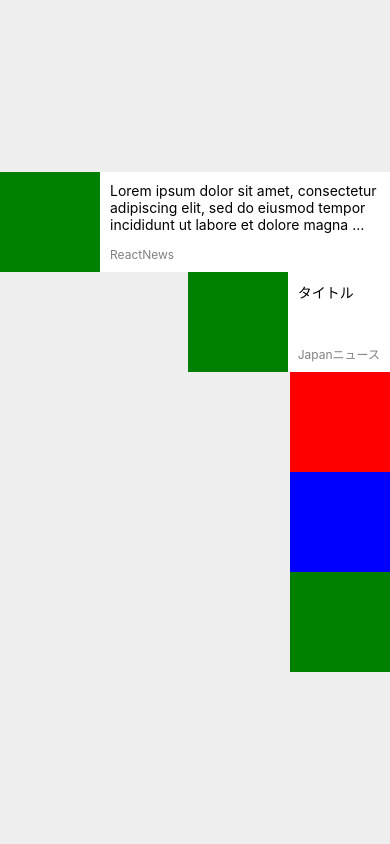
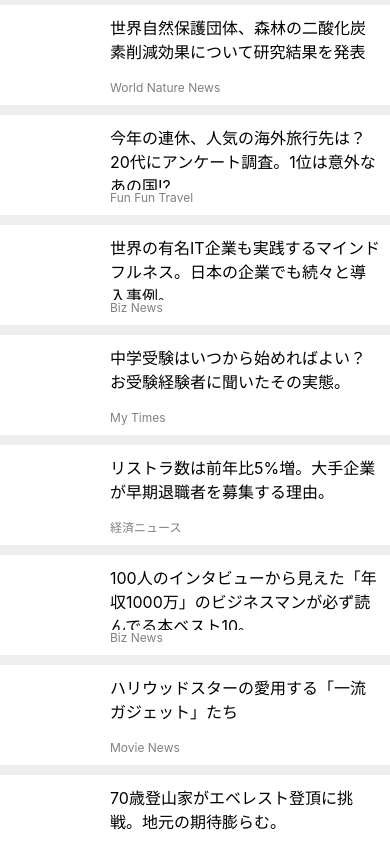
Before and after one commit to nonoshtia4/news-app-v2, a React Native app in the folder news-app/: screen / in a window 390 px wide. Shown: the top 844 px of the page. Built offline with nearby package versions, Linux system fonts and the light colour scheme.

Commit message:
import dummy datas

```diff
--- a/news-app/App.js
+++ b/news-app/App.js
@@ -1,24 +1,23 @@
 import { StatusBar } from "expo-status-bar";
 import { StyleSheet, Image, View, Text, SafeAreaView } from "react-native";
 import { ListItem } from "./components/ListItem";
+import articles from "./dummies/articles";
 
 export default function App() {
+  const items = articles.map((article, index) => {
+    return (
+      <ListItem
+        imamgeUrl={article.urlToImage}
+        title={article.title}
+        author={article.author}
+        key={index.toString()}
+      />
+    );
+  });
   return (
     <View style={styles.container}>
-      <ListItem
-        imamgeUrl="https://picsum.photos/id/10/300/300"
-        title="Lorem ipsum dolor sit amet, consectetur adipiscing elit, sed do eiusmod tempor incididunt ut labore et dolore magna aliqua."
-        author="ReactNews"
-      />
-      <ListItem
-        imamgeUrl="https://picsum.photos/id/20/300/300"
-        title="タイトル"
-        author="Japanニュース"
-      />
+      {items}
       <StatusBar style="auto" />
-      <View style={[styles.box, { backgroundColor: "red" }]} />
-      <View style={[styles.box, { backgroundColor: "blue" }]} />
-      <View style={[styles.box, { backgroundColor: "green" }]} />
     </View>
   );
 }
@@ -27,9 +26,9 @@ const styles = StyleSheet.create({
   container: {
     flex: 1,
     flexDirection: "column",
+    alignItems: "center",
+    justifyContent: "space-around",
     backgroundColor: "#eee",
-    alignItems: "flex-end",
-    justifyContent: "center",
   },
   box: {
     width: 100,
--- a/news-app/components/ListItem.js
+++ b/news-app/components/ListItem.js
@@ -1,4 +1,4 @@
-import { StyleSheet, Image, View, Text } from "react-native";
+import { StyleSheet, Image, View, Text, TouchableOpacity } from "react-native";
 
 /**
  *
@@ -9,36 +9,32 @@ import { StyleSheet, Image, View, Text } from "react-native";
  * } props
  * @returns
  */
-export const ListItem = (props) => {
+export const ListItem = ({ imageUrl, title, author, onPress }) => {
   return (
-    <View style={styles.itemContainer}>
+    <TouchableOpacity style={styles.itemContainer} onPress={onPress}>
       <View style={styles.leftContainer}>
-        <Image style={{ width: 100, height: 100 }} source={{ uri: props.imageUrl }} />
+        {!!imageUrl && <Image style={{ width: 100, height: 100 }} source={{ uri: imageUrl }} />}
       </View>
       <View style={styles.rightContainer}>
-        <Text numberOfLines={3}>{props.title}</Text>
-        <Text style={styles.subText}>{props.author}</Text>
+        <Text numberOfLines={3} style={styles.text}>
+          {title}
+        </Text>
+        <Text style={styles.subText}>{author}</Text>
       </View>
-    </View>
+    </TouchableOpacity>
   );
 };
 
 const styles = StyleSheet.create({
-  container: {
-    flex: 1,
-    backgroundColor: "#eee",
-    alignItems: "center",
-    justifyContent: "center",
-  },
   itemContainer: {
     height: 100,
-    widtth: "100%",
+    width: "100%",
     flexDirection: "row",
-    backgroundColor: "white",
+    backgroundColor: "#fff",
+    marginVertical: 5,
   },
   leftContainer: {
     width: 100,
-    backgroundColor: "green",
   },
   rightContainer: {
     flex: 1,
@@ -47,8 +43,6 @@ const styles = StyleSheet.create({
   },
   text: {
     fontSize: 16,
-    marginBottom: 8,
-    fontWeight: "bold",
   },
   subText: {
     fontSize: 12,
--- /dev/null
+++ b/news-app/dummies/articles.json
@@ -0,0 +1,62 @@
+[
+  {
+    "author": "World Nature News",
+    "title": "世界自然保護団体、森林の二酸化炭素削減効果について研究結果を発表",
+    "urlToImage": "https://picsum.photos/id/10/200/200",
+    "publishedAt": "2019-05-22T06:14:23Z"
+  },
+  {
+    "author": "Fun Fun Travel",
+    "title": "今年の連休、人気の海外旅行先は？20代にアンケート調査。1位は意外なあの国!?",
+    "urlToImage": "https://picsum.photos/id/13/200/200",
+    "publishedAt": "2019-05-22T05:42:23Z"
+  },
+  {
+    "author": "Biz News",
+    "title": "世界の有名IT企業も実践するマインドフルネス。日本の企業でも続々と導入事例。",
+    "urlToImage": "https://picsum.photos/id/17/200/200",
+    "publishedAt": "2019-05-21T15:33:23Z"
+  },
+  {
+    "author": "My Times",
+    "title": "中学受験はいつから始めればよい？お受験経験者に聞いたその実態。",
+    "urlToImage": "https://picsum.photos/id/20/200/200",
+    "publishedAt": "2019-05-21T14:02:23Z"
+  },
+  {
+    "author": "経済ニュース",
+    "title": "リストラ数は前年比5%増。大手企業が早期退職者を募集する理由。",
+    "urlToImage": "https://picsum.photos/id/22/200/200",
+    "publishedAt": "2019-05-21T11:55:23Z"
+  },
+  {
+    "author": "Biz News",
+    "title": "100人のインタビューから見えた「年収1000万」のビジネスマンが必ず読んでる本ベスト10。",
+    "urlToImage": "https://picsum.photos/id/24/200/200",
+    "publishedAt": "2019-05-21T11:42:23Z"
+  },
+  {
+    "author": "Movie News",
+    "title": "ハリウッドスターの愛用する「一流ガジェット」たち",
+    "urlToImage": "https://picsum.photos/id/26/200/200",
+    "publishedAt": "2019-05-21T10:32:23Z"
+  },
+  {
+    "author": "Get Sports",
+    "title": "70歳登山家がエベレスト登頂に挑戦。地元の期待膨らむ。",
+    "urlToImage": "https://picsum.photos/id/29/200/200",
+    "publishedAt": "2019-05-21T10:02:23Z"
+  },
+  {
+    "author": "My Life",
+    "title": "銀座に新たなコンセプトのコーヒーショップがオープン",
+    "urlToImage": "https://picsum.photos/id/30/200/200",
+    "publishedAt": "2019-05-19T09:02:23Z"
+  },
+  {
+    "author": "Weather now",
+    "title": "気になる週末の天気。関東地方の天気は概ね晴れ。",
+    "urlToImage": "https://picsum.photos/id/38/200/200",
+    "publishedAt": "2019-05-19T09:01:23Z"
+  }
+]
```
